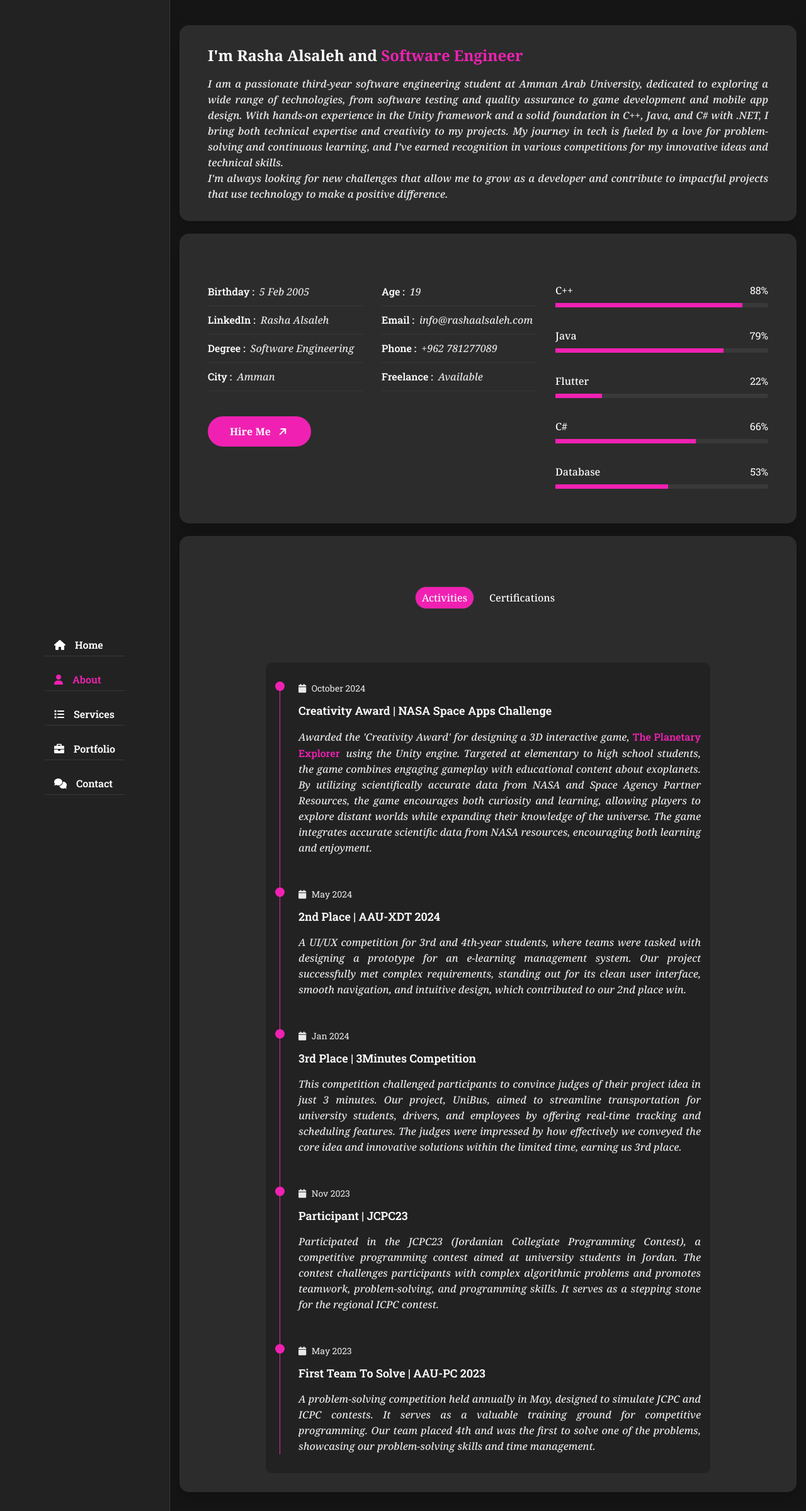
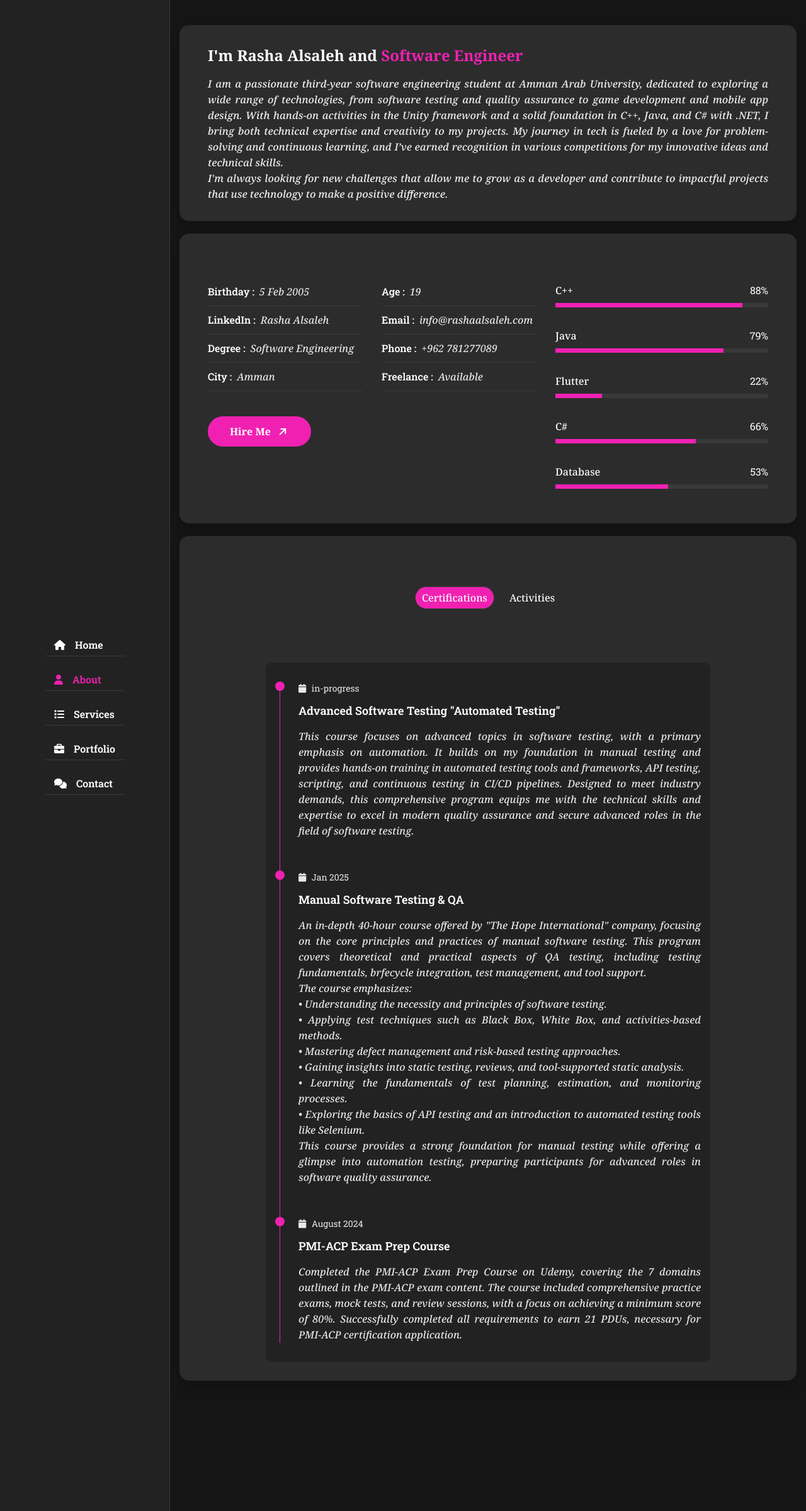
Before and after one commit to rasha-2k/Portfolio, a PHP site: page / in a window 1280 px wide, after a click on "About". Shown: the part 160-2559 px from the top of the page at 63% size. Run offline with PHP 8.4, Linux system fonts and the light colour scheme; some libraries are stand-ins or nearby versions; some web fonts are replaced; grey boxes are pictures that could not be loaded.

Commit message:
Swap the certifications & activities, format some documents, add 403.html, and added a field to certifications

```diff
--- a/assets/css/style.css
+++ b/assets/css/style.css
@@ -641,8 +641,8 @@ h3.my-profession
 .tab-content.active {
     display: block;
 }
-.about .about-content .education,
-.about .about-content .experience
+.about .about-content .certifications,
+.about .about-content .activities
 {
     flex: 0 0 80%;
     max-width: 80%;
@@ -1057,8 +1057,8 @@ button:hover, .btn:hover
     .contact .contact-info-item,
     .portfolio .portfolio-item,
     .service .service-item,
-    .about .about-content .experience,
-    .about .about-content .education,
+    .about .about-content .activities,
+    .about .about-content .certifications,
     .about .about-content .skills,
     .about .about-content .personal-info
     {
--- a/assets/thanks/js/home.js
+++ b/assets/thanks/js/home.js
@@ -3,7 +3,6 @@
 function typeWriter(element, heading) {
     let text = "";
     let typingIdx = 0;
-
     function type() {
         if (typingIdx < heading.length) {
             text += heading.charAt(typingIdx);
@@ -19,10 +18,8 @@
             }, 10000);
         }
     }
-
     type();
 }
-
 typingElements.forEach((element) => {
     typeWriter(element, element.getAttribute("data-heading"));
 });
--- a/index.php
+++ b/index.php
@@ -122,7 +122,7 @@ function generateCSRFToken() {
                                                 I am a passionate third-year software engineering student at Amman Arab University,
                                                 dedicated to exploring a wide range of technologies,
                                                 from software testing and quality assurance to game development and mobile app design.
-                                                With hands-on experience in the Unity framework and a solid foundation in C++, Java, and C# with .NET,
+                                                With hands-on activities in the Unity framework and a solid foundation in C++, Java, and C# with .NET,
                                                 I bring both technical expertise and creativity to my projects.
                                                 My journey in tech is fueled by a love for problem-solving and continuous learning,
                                                 and I’ve earned recognition in various competitions for my innovative ideas and technical skills.
@@ -218,11 +218,77 @@ function generateCSRFToken() {
                                 <div class="row Box">
                                     <div class="row">
                                         <div class="about-tabs">
-                                            <span class="tab-item active" data-target=".experience">Activities</span>
-                                            <span class="tab-item" data-target=".education">Certifications</span>
+                                        <span class="tab-item active" data-target=".certifications">Certifications</span>
+                                            <span class="tab-item" data-target=".activities">Activities</span>
                                         </div>
                                     </div>
-                                    <div class="experience padd-15 tab-content active">
+                                    <div class="certifications padd-15 tab-content active">
+                                        <!-- <h3 class="title">Certifications</h3> -->
+                                        <div class="row">
+                                            <div class="timeline-box padd-15">
+                                                    <div class="timeline shadow-dark">
+                                                    <!-- timeline item -->
+                                                    <div class="timeline-item">
+                                                        <div class="circle-dot"></div>
+                                                        <h3 class="timeline-date">
+                                                            <i class="fa fa-calendar"></i> in-progress
+                                                        </h3>
+                                                        <h4 class="timeline-title">Advanced Software Testing "Automated Testing"</h4>
+                                                        <p class="timeline-text">This course focuses on advanced topics in software testing,
+                                                            with a primary emphasis on automation.
+                                                            It builds on my foundation in manual testing and provides hands-on training in
+                                                            automated testing tools and frameworks, API testing,
+                                                            scripting, and continuous testing in CI/CD pipelines.
+                                                            Designed to meet industry demands, this comprehensive program equips me
+                                                            with the technical skills and expertise to excel in modern quality assurance
+                                                            and secure advanced roles in the field of software testing.
+                                                        </p>
+                                                    </div>
+                                                    <!-- timeline item -->
+                                                    <div class="timeline-item">
+                                                        <div class="circle-dot"></div>
+                                                        <h3 class="timeline-date">
+                                                            <i class="fa fa-calendar"></i> Jan 2025
+                                                        </h3>
+                                                        <h4 class="timeline-title">Manual Software Testing & QA</h4>
+                                                        <p class="timeline-text">An in-depth 40-hour course offered by "The Hope International" company,
+                                                            focusing on the core principles and practices of manual software testing.
+                                                            This program covers theoretical and practical aspects of QA testing, including testing fundamentals,
+                                                            brfecycle integration, test management, and tool support. <br>
+                                                            The course emphasizes:
+                                                                <br>• Understanding the necessity and principles of software testing.
+                                                                <br>• Applying test techniques such as Black Box, White Box, and activities-based methods.
+                                                                <br>• Mastering defect management and risk-based testing approaches.
+                                                                <br>• Gaining insights into static testing, reviews, and tool-supported static analysis.
+                                                                <br>• Learning the fundamentals of test planning, estimation, and monitoring processes.
+                                                                <br>• Exploring the basics of API testing and an introduction to automated testing tools like Selenium.
+                                                                <br>
+                                                            This course provides a strong foundation for manual testing while offering a glimpse into automation testing,
+                                                            preparing participants for advanced roles in software quality assurance.
+                                                        </p>
+                                                    </div>
+                                                    <!-- timeline item -->
+                                                    <div class="timeline-item">
+                                                        <div class="circle-dot"></div>
+                                                        <h3 class="timeline-date">
+                                                            <i class="fa fa-calendar"></i> August 2024
+                                                        </h3>
+                                                        <h4 class="timeline-title"><a href="assets/docs/PMI-ACP Certificate.jpg" class="link" target="_blank">PMI-ACP Exam Prep Course</a></h4>
+                                                        <p class="timeline-text">Completed the PMI-ACP Exam Prep Course on
+                                                            Udemy,
+                                                            covering the 7 domains outlined in the PMI-ACP exam content.
+                                                            The course included comprehensive practice exams, mock tests,
+                                                            and review sessions,
+                                                            with a focus on achieving a minimum score of 80%.
+                                                            Successfully completed all requirements to earn 21 PDUs,
+                                                            necessary for PMI-ACP certification application.
+                                                        </p>
+                                                    </div>
+                                                </div>
+                                            </div>
+                                        </div>
+                                    </div>
+                                    <div class="activities padd-15 tab-content">
                                         <!-- <h3 class="title">Activities</h3> -->
                                         <div class="row">
                                             <div class="timeline-box padd-15">
@@ -240,7 +306,7 @@ function generateCSRFToken() {
                                                             designing a 3D interactive game, <b>The Planetary
                                                                 Explorer</b>using the Unity engine.
                                                             Targeted at elementary to high school students, the game
-                                                            combines engaging gameplay with educational content about
+                                                            combines engaging gameplay with certificationsal content about
                                                             exoplanets.
                                                             By utilizing scientifically accurate data from NASA and Space
                                                             Agency Partner Resources, the game encourages both curiosity and
@@ -320,49 +386,6 @@ function generateCSRFToken() {
                                             </div>
                                         </div>
                                     </div>
-                                    <div class="education padd-15 tab-content">
-                                        <!-- <h3 class="title">Certifications</h3> -->
-                                        <div class="row">
-                                            <div class="timeline-box padd-15">
-                                                <div class="timeline shadow-dark">
-                                                    <!-- timeline item -->
-                                                    <div class="timeline-item">
-                                                        <div class="circle-dot"></div>
-                                                        <h3 class="timeline-date">
-                                                            <i class="fa fa-calendar"></i> in-progress
-                                                        </h3>
-                                                        <h4 class="timeline-title">Advanced Automated Software Testing & QA Course</h4>
-                                                        <p class="timeline-text">This course focuses on advanced topics in software testing,
-                                                            with a primary emphasis on automation.
-                                                            It builds on my foundation in manual testing and provides hands-on training in
-                                                            automated testing tools and frameworks, API testing,
-                                                            scripting, and continuous testing in CI/CD pipelines.
-                                                            Designed to meet industry demands, this comprehensive program equips me
-                                                            with the technical skills and expertise to excel in modern quality assurance
-                                                            and secure advanced roles in the field of software testing.
-                                                        </p>
-                                                    </div>
-                                                    <!-- timeline item -->
-                                                    <div class="timeline-item">
-                                                        <div class="circle-dot"></div>
-                                                        <h3 class="timeline-date">
-                                                            <i class="fa fa-calendar"></i> August 2024
-                                                        </h3>
-                                                        <h4 class="timeline-title"><a href="assets/docs/PMI-ACP Certificate.jpg" class="link" target="_blank">PMI-ACP Exam Prep Course</a></h4>
-                                                        <p class="timeline-text">Completed the PMI-ACP Exam Prep Course on
-                                                            Udemy,
-                                                            covering the 7 domains outlined in the PMI-ACP exam content.
-                                                            The course included comprehensive practice exams, mock tests,
-                                                            and review sessions,
-                                                            with a focus on achieving a minimum score of 80%.
-                                                            Successfully completed all requirements to earn 21 PDUs,
-                                                            necessary for PMI-ACP certification application.
-                                                        </p>
-                                                    </div>
-                                                </div>
-                                            </div>
-                                        </div>
-                                    </div>
                                 </div>
                             </div>
                         </div>
@@ -387,7 +410,7 @@ function generateCSRFToken() {
                                     <h4>App Development</h4>
                                     <p>Developing cross-platform mobile applications using Flutter,
                                         creating seamless and efficient apps for both Android and iOS platforms.
-                                        Focused on providing responsive design and smooth user experience.
+                                        Focused on providing responsive design and smooth user activities.
                                     </p>
                                 </div>
                             </div>
@@ -414,7 +437,7 @@ function generateCSRFToken() {
                                     </div>
                                     <h4>UI/UX Design</h4>
                                     <p>Creating intuitive and visually appealing user interfaces.
-                                        Focused on user experience design, wireframing, and prototyping,
+                                        Focused on user activities design, wireframing, and prototyping,
                                         ensuring smooth interactions for both mobile and web applications.
                                     </p>
                                 </div>
@@ -429,7 +452,7 @@ function generateCSRFToken() {
                                     <h4>Software Testing & QA</h4>
                                     <p>Ensuring the highest quality software through thorough testing,
                                         including unit testing, API testing, and automated testing tools.
-                                        Experienced with industry-standard tools such as JIRA, Postman, and Fiddler.
+                                        activitiesd with industry-standard tools such as JIRA, Postman, and Fiddler.
                                     </p>
                                 </div>
                             </div>
@@ -458,7 +481,7 @@ function generateCSRFToken() {
                                     <p>mplementing Agile methodologies in project management,
                                         leading development teams through sprints and iterations to deliver high-quality
                                         products.
-                                        Experienced in Jira and managing cross-functional teams.
+                                        activitiesd in Jira and managing cross-functional teams.
                                     </p>
                                 </div>
                             </div>
@@ -512,7 +535,7 @@ function generateCSRFToken() {
                                                     <a href="https://github.com/rasha-2k/The-Planetary-Explorer" target="_blank">The Planetary Explorer</a>
                                                 </h3>
                                                 <p class="desc">Planetary Explorer is a 3D space adventure game developed in Unity and C#
-                                                    that aims to provide players with an immersive experience of exploring exoplanet environments.
+                                                    that aims to provide players with an immersive activities of exploring exoplanet environments.
                                                     Utilizing dynamic low-gravity physics and realistic terrains based on verified NASA resources,
                                                     the game challenges players to navigate obstacles, solve puzzles, and unlock essential tools,
                                                     enhancing their exploration journey across multiple planets.
--- a/limit.php
+++ b/limit.php
@@ -18,18 +18,15 @@
             $client_ip = $_SERVER['REMOTE_ADDR'];
             $request_data = file_get_contents('./mail/request_data.json');
             $requests = json_decode($request_data, true);
-
             if (!$requests) {
                 $requests = [];
             }
-
             if (isset($requests[$client_ip]) && $requests[$client_ip]['count'] >= $request_limit) {
                 echo "<p>Sorry, you have exceeded the request limit. Please do not spam. If you continue to exceed the limit, you will be blocked.</p>";
             } else {
                 echo "<p>Thank you for contacting us! We'll get back to you shortly.</p>";
             }
             ?>
-
             <div class="button clickable" onclick="window.location.href='https://rashaalsaleh.com/'">Go Back</div>
         </div>
     </div>
--- a/mail/request_data.json
+++ b/mail/request_data.json
@@ -1 +1 @@
-{"89.39.107.199":{"time":1728928578,"count":1}}
+{"89.39.107.199":{"time":1728928578,"count":1},"102.164.249.212":{"time":1730834874,"count":2},"1.54.176.186":{"time":1731040142,"count":1},"45.139.176.91":{"time":1731805245,"count":1},"115.127.87.178":{"time":1731824530,"count":2},"93.100.134.65":{"time":1732106885,"count":1},"151.0.18.175":{"time":1732187161,"count":1},"146.196.63.17":{"time":1732189330,"count":2},"2a01:9700:3ea2:5300:ac24:85c:83c6:7ac3":{"time":1732380668,"count":1},"88.81.94.107":{"time":1732395122,"count":2},"103.149.194.26":{"time":1732466701,"count":2},"113.160.112.138":{"time":1732542507,"count":2},"65.20.190.34":{"time":1732624219,"count":2},"188.130.187.186":{"time":1733080258,"count":1},"46.8.155.153":{"time":1733244224,"count":1},"93.100.151.198":{"time":1733298135,"count":1},"45.88.149.158":{"time":1733880522,"count":1},"58.187.96.66":{"time":1734031738,"count":1},"69.17.131.249":{"time":1734164258,"count":2},"178.18.3.165":{"time":1734234271,"count":1},"194.145.147.65":{"time":1734291831,"count":1},"151.0.22.41":{"time":1734674486,"count":1}}
```
Also changed, not shown: 403.html (added, +159 -0 lines), Thank-you.php (+2 -5 lines), assets/thanks/css/Mail.css (+29 -12 lines), .htaccess. Lines whose indentation alone changed are shown as unchanged.
